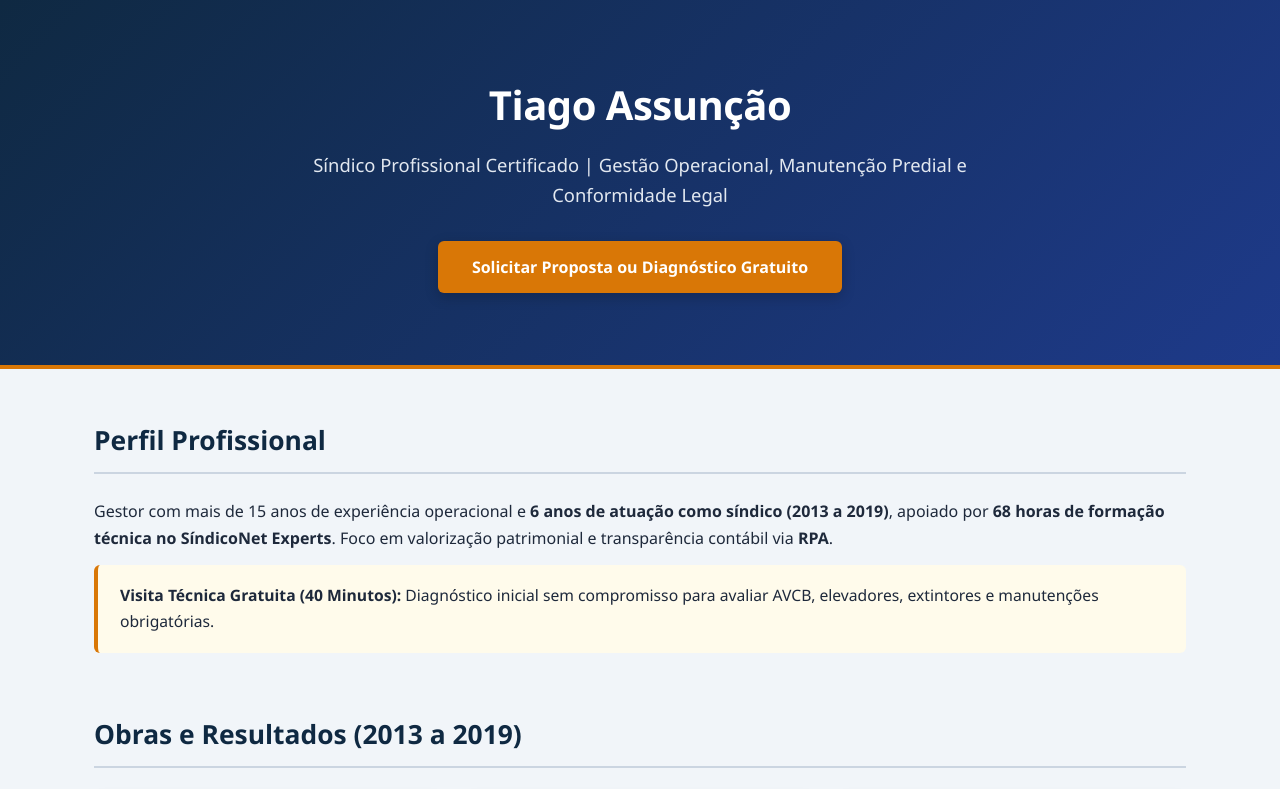
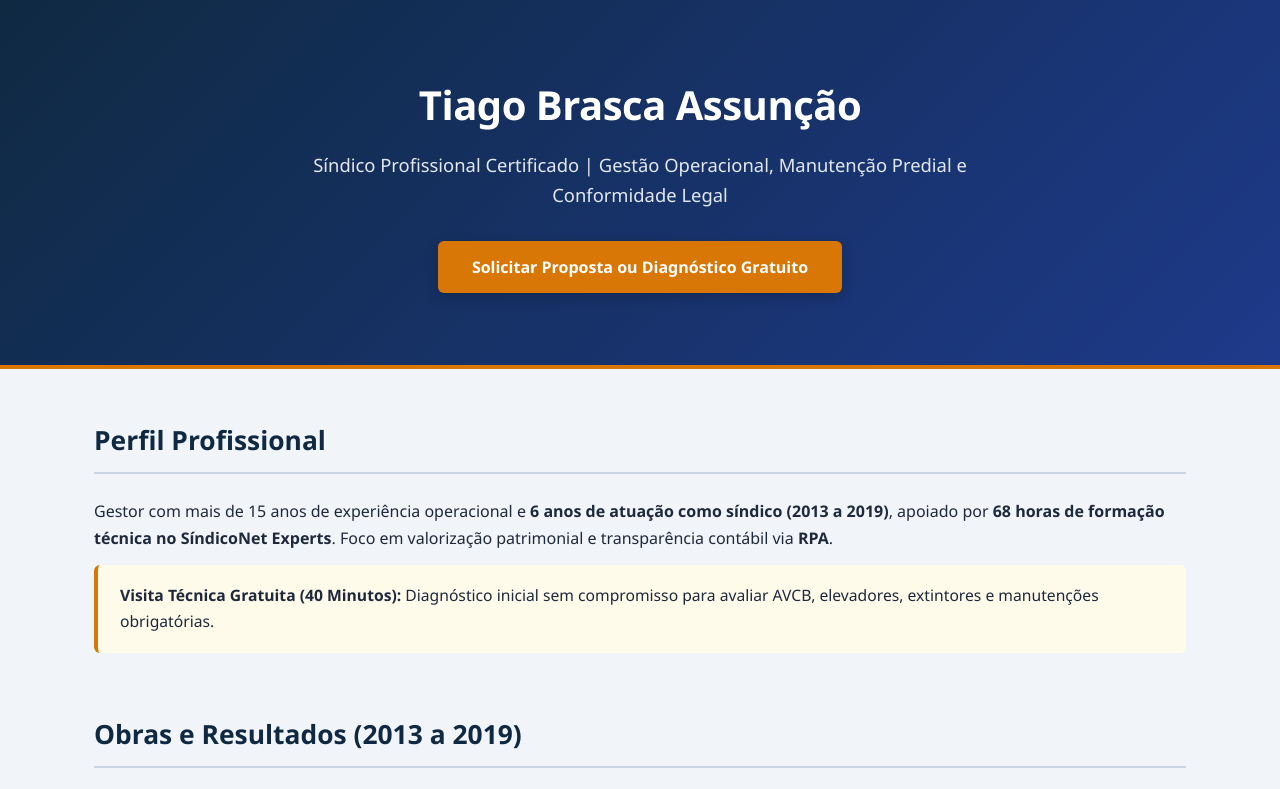
Before and after one commit to tiagoassuncao805/sindico-tiago-assuncao, a plain HTML site: page index.html in a window 1280 px wide. Shown: the top 789 px of the page. Drawn offline with Linux system fonts and the light colour scheme.

Commit message:
nome rodapé

```diff
--- a/index.html
+++ b/index.html
@@ -271,7 +271,7 @@
 <body>
 
 <header>
-    <h1>Tiago Assunção</h1>
+    <h1>Tiago Brasca Assunção</h1>
     <p>Síndico Profissional Certificado | Gestão Operacional, Manutenção Predial e Conformidade Legal</p>
     <button type="button" onclick="abrirWhatsApp('proposta')" class="btn-cta">
     Solicitar Proposta ou Diagnóstico Gratuito
@@ -425,7 +425,7 @@
 </div>
 
 <footer>
-    <p><strong>Tiago Assunção</strong> - Síndico Profissional Certificado</p>
+    <p><strong>Tiago Brasca Assunção</strong> - Síndico Profissional Certificado</p>
     <p>
         WhatsApp:
         <a href="#contato" onclick="abrirWhatsApp('contato'); return false;">
```
